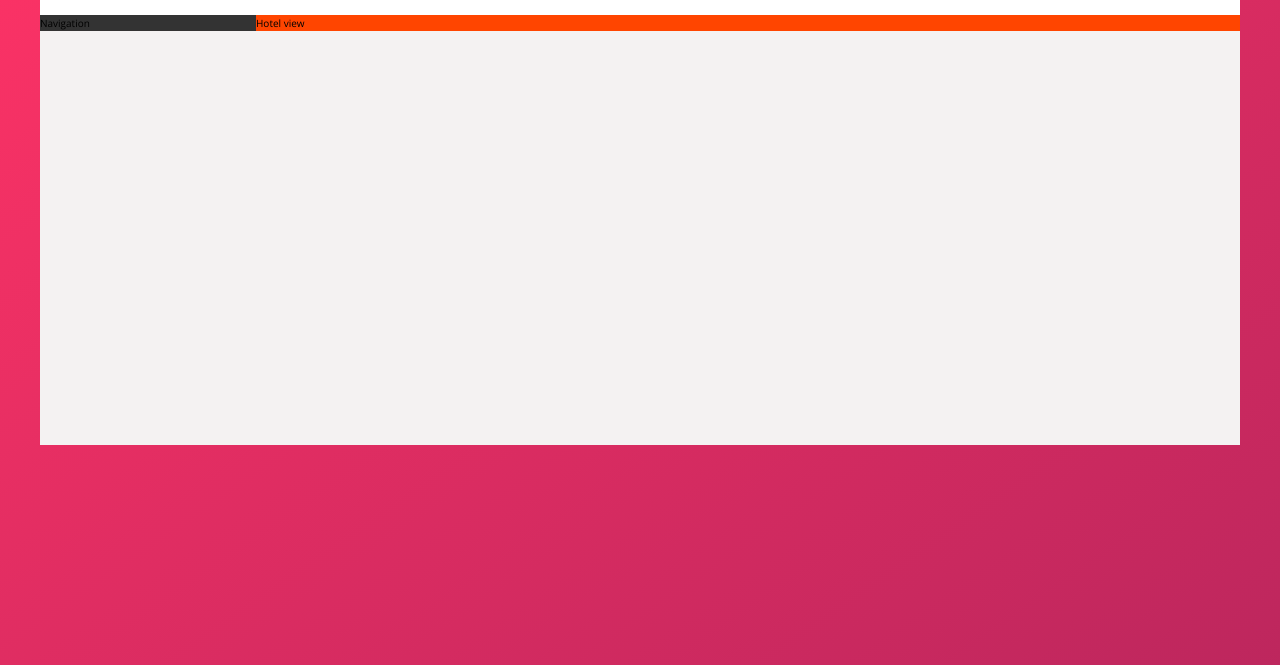
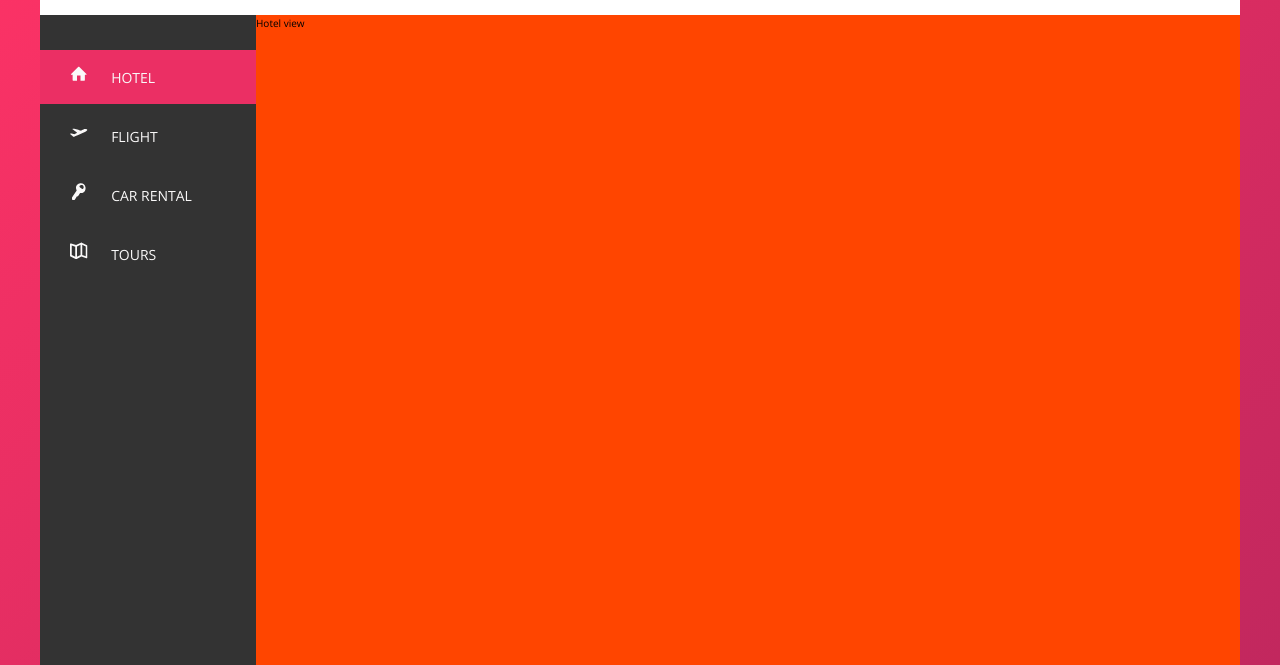
Before and after one commit to Azamat-afzalov/Trillo, a website: page index.html in a window 1280 px wide. Shown: the part 135-800 px from the top of the page. Drawn offline with nearby package versions, Linux system fonts and the light colour scheme.

Commit message:
added navigation

```diff
--- a/index.html
+++ b/index.html
@@ -51,8 +51,46 @@
             </header>
             <div class="content">
                 <nav class="sidebar">
-                    Navigation
+                    <ul class="side-nav">
+                        <li class="side-nav__item side-nav__item--active">
+                            <a href="#" class="side-nav__link">
+                                <svg class="side-nav__icon">
+                                    <use xlink:href="img/sprite.svg#icon-home"></use>
+                                </svg>
+                                <span>Hotel</span>
+                            </a>
+                        </li>
+                        <li class="side-nav__item">
+                            <a href="#" class="side-nav__link">
+                                <svg class="side-nav__icon">
+                                    <use xlink:href="img/sprite.svg#icon-aircraft-take-off">
+                                    </use>
+                                </svg>
+                                <span>Flight</span>
+                            </a>
+                        </li>
+                        <li class="side-nav__item">
+                            <a href="#" class="side-nav__link">
+                                <svg class="side-nav__icon">
+                                    <use xlink:href="img/sprite.svg#icon-key"></use>
+                                </svg>
+                                <span>Car rental</span>
+                            </a>
+                        </li>
+                        <li class="side-nav__item">
+                            <a href="#" class="side-nav__link">
+                                <svg class="side-nav__icon">
+                                    <use xlink:href="img/sprite.svg#icon-map"></use>
+                                </svg>
+                                <span>Tours</span>
+                            </a>
+                        </li>
+                    </ul>
+                    <div class="legal">
+                        &copy; 2017 by Trillo.All rights reserved.
+                    </div>
                 </nav>
+
                 <main class="hotel-view">
                     Hotel view
                 </main>
--- a/sass/_components.scss
+++ b/sass/_components.scss
@@ -104,3 +104,73 @@
     }
     &__user-name{}
 }
+
+// --------------------------------
+// SIDE NAVIGATION
+
+.side-nav {
+    font-size: 1.4rem;
+    list-style: none;
+    margin-top: 3.5rem;
+
+    &__item {
+        position: relative;
+        &:not(:last-child) {
+            margin-bottom: .5rem;
+        }
+    }
+    &__item::before {
+        content: '';
+        position: absolute;
+        top: 0;
+        left: 0;
+        height: 100%;
+        width: 3px;
+        background-color: var(--color-primary);
+        transform: scaleY(0);
+        transform-origin: bottom;
+        transition: transform .2s ,
+            width .4s cubic-bezier(1,0,0,1) .2s,
+            background-color .1s;
+
+    }
+    &__item:hover::before,
+    &__item--active::before{
+        transform: scaleY(1);
+        width: 100%;
+    }
+    &__item:active::before {
+        background-color: var(--color-primary-light);
+    }
+    &__link:link,
+    &__link:visited {
+        position: relative;
+        z-index: 10;
+        color: var(--color-grey-light-1);
+        display: flex;
+        align-items: center;
+        text-decoration: none;
+        text-transform: uppercase;
+        display: block;
+        padding: 1.5rem 3rem;
+    }
+    &__link:hover {
+        color: var(--color-grey-light-1);
+    }
+    &__icon {
+        width: 1.75rem;
+        height: 1.75rem;
+        margin-right: 2rem;
+        fill: currentColor;
+    }
+}
+// --------------------------------
+// LEGAL TEXT
+.legal{
+    font-size: 1.2rem;
+    color: var(--color-grey-light-4);
+    text-align: center;
+    padding:2.5rem;
+
+
+}
--- a/sass/_layout.scss
+++ b/sass/_layout.scss
@@ -20,8 +20,12 @@
 .sidebar{
     background-color: var(--color-grey-dark-1);
     flex: 0 0 18%;
+    display: flex;
+    flex-direction: column;
+    justify-content: space-between;
 }
 .hotel-view{
     background-color: orangered;
+    height: 80rem;
     flex: 1;
 }
```
Also changed, not shown: css/style.css.
